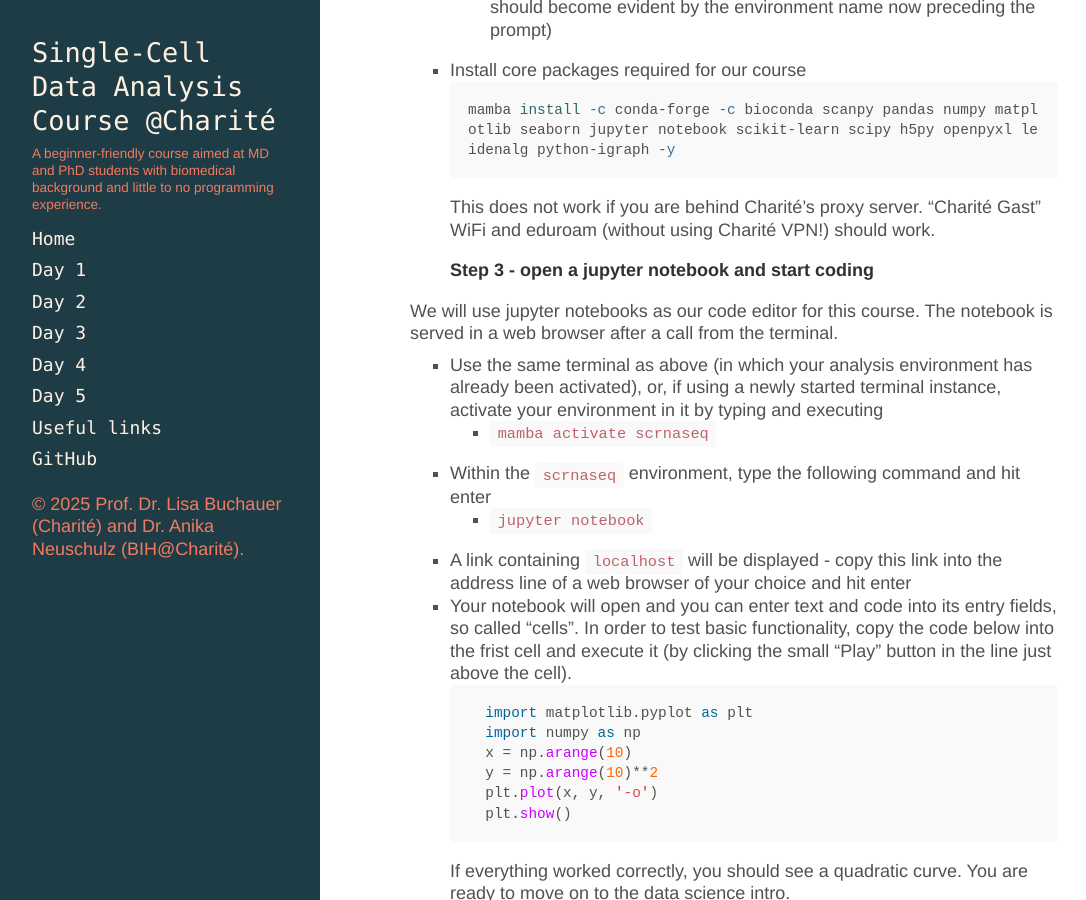
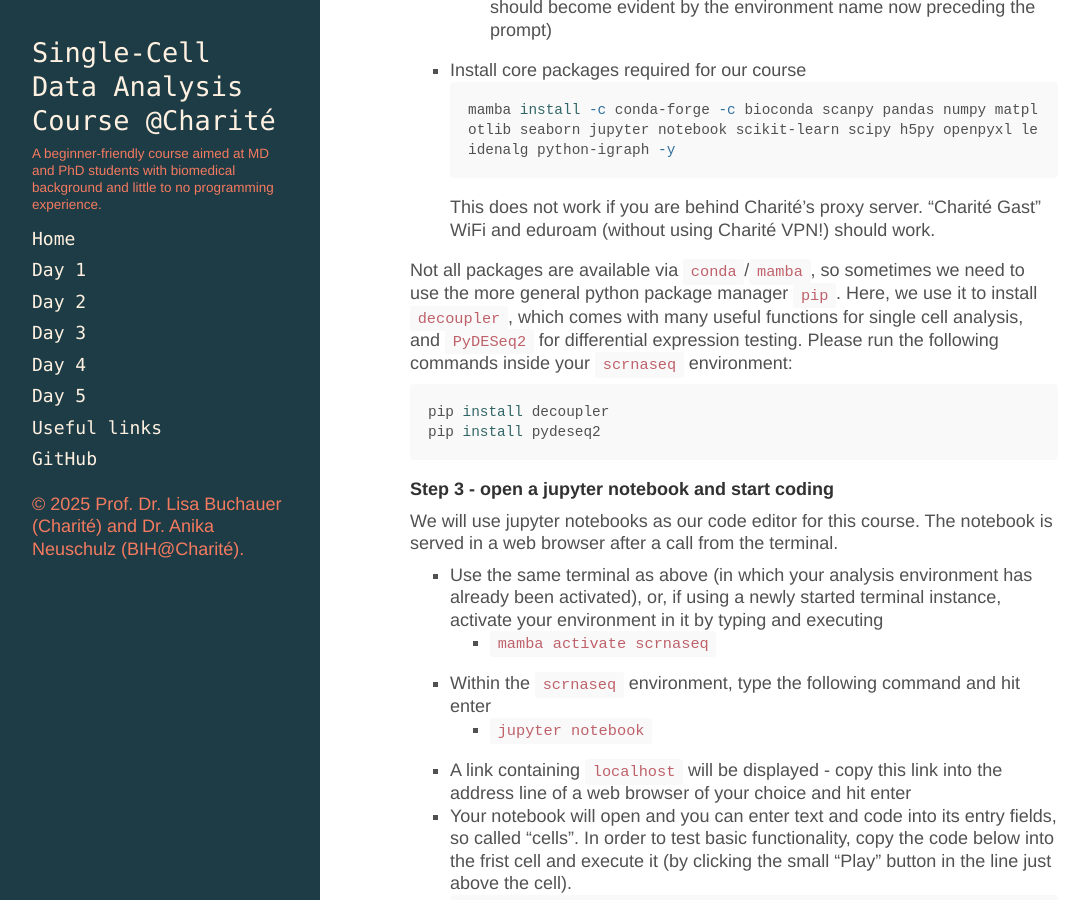
Before and after one commit to buchauer-lab/charite-sc-data-course, a Jekyll site: the page built from docs/installpython.md, in a window 1280 px wide and 900 px high, scrolled down 938 px. Shown: the whole window, without its empty margins (4-1090 px from the left). Built offline with Jekyll 4.4.1, drawn with Linux system fonts in a browser that asks for light colours; nearby versions of some CDN libraries; a style sheet for code colours, icons or effects is not loaded.

Commit message:
add decoupler install

````diff
--- a/docs/installpython.md
+++ b/docs/installpython.md
@@ -35,6 +35,14 @@ The package installers `mamba` and `conda` allow you to create separate analysis
 mamba install -c conda-forge -c bioconda scanpy pandas numpy matplotlib seaborn jupyter notebook scikit-learn scipy h5py openpyxl leidenalg python-igraph -y
 ```
 This does not work if you are behind Charité's proxy server. "Charité Gast" WiFi and eduroam (without using Charité VPN!) should work.
+
+Not all packages are available via `conda`/`mamba`, so sometimes we need to use the more general python package manager `pip`. Here, we use it to install `decoupler`, which comes with many useful functions for single cell analysis, and `PyDESeq2` for differential expression testing. Please run the following commands inside your `scrnaseq` environment:
+
+```bash
+pip install decoupler
+pip install pydeseq2
+```
+
 #### Step 3 - open a jupyter notebook and start coding
 
 We will use jupyter notebooks as our code editor for this course. The notebook is served in a web browser after a call from the terminal.
````
